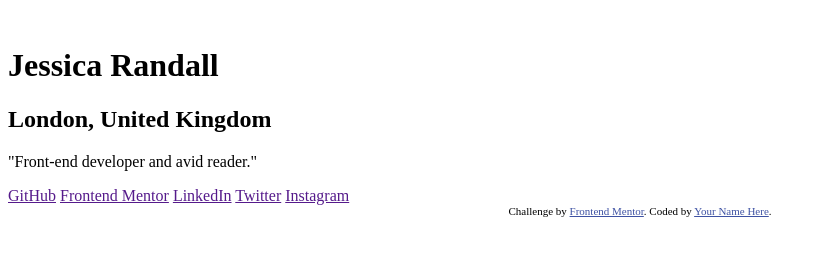
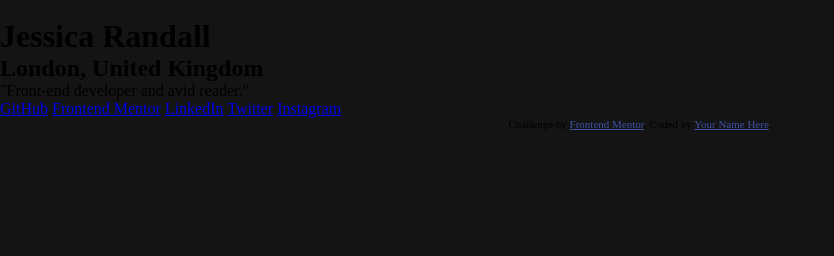
Before and after one commit to djmills89/Social, a plain HTML site: page index.html in a window 1280 px wide. Shown: the whole page, without its empty margins (0-834 px from the left). Drawn offline with Linux system fonts and the light colour scheme.

Commit message:
initial css setup

```diff
--- a/index.html
+++ b/index.html
@@ -7,7 +7,7 @@
   <link rel="icon" type="image/png" sizes="32x32" href="./assets/images/favicon-32x32.png">
 
   <title>Frontend Mentor | Social links profile</title>
-
+  <link rel="stylesheet" href="./styles/style.css">
   <!-- Feel free to remove these styles or customise in your own stylesheet 👍 -->
   <style>
     .attribution { font-size: 11px; text-align: center; }
@@ -21,11 +21,11 @@
     <h1>Jessica Randall</h1>
     <h2>London, United Kingdom</h2>
     <p>"Front-end developer and avid reader."</p>
-    <a href="">GitHub</a>
-    <a href="">Frontend Mentor</a>
-    <a href="">LinkedIn</a>
-    <a href="">Twitter</a>
-    <a href="">Instagram</a>
+    <a href="#">GitHub</a>
+    <a href="#">Frontend Mentor</a>
+    <a href="#">LinkedIn</a>
+    <a href="#">Twitter</a>
+    <a href="#">Instagram</a>
   </main>
 
   <div class="attribution">
--- /dev/null
+++ b/styles/style.css
@@ -0,0 +1,26 @@
+@font-face {
+    font-family: 'Inter';
+    src: url('../assets/fonts/Inter-VariableFont_slnt\,wght.ttf');
+}
+:root {
+    /* Colors */
+    --title-accent: hsl(75, 94%, 57%);
+    --grey-700: hsl(0, 0%, 20%);
+    --grey-800: hsl(0, 0%, 12%);
+    --grey-900: hsl(0, 0%, 8%);
+
+    --fs-base: 14px;
+
+    --ff-base: 'Inter', sans-serf;
+    --fw-normal: 400;
+    --fw-bold: 600;
+    --fw-heavy: 700;
+}
+* {
+    margin: 0;
+    padding: 0;
+    box-sizing: border-box;
+}
+body {
+    background-color: var(--grey-900);
+}
```
